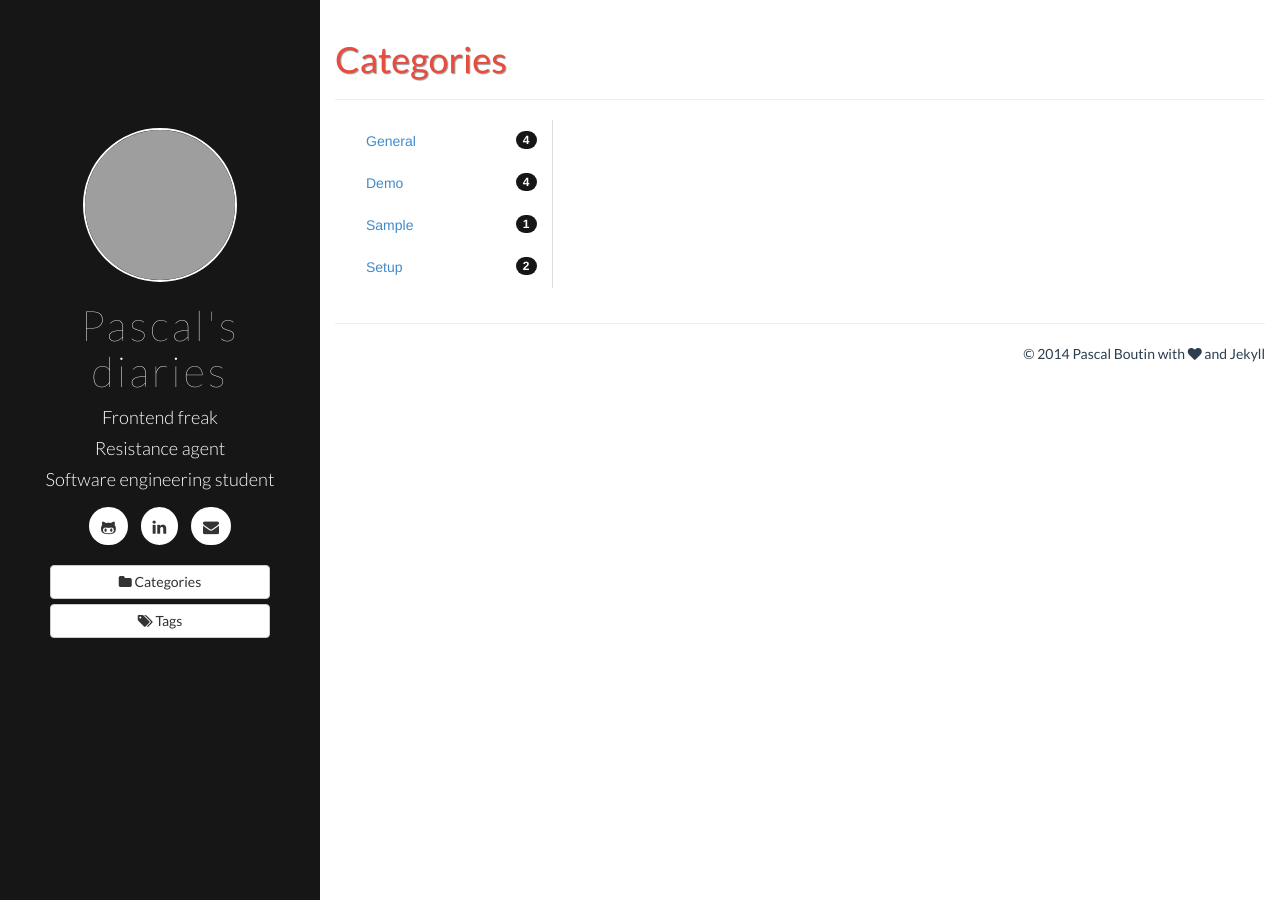
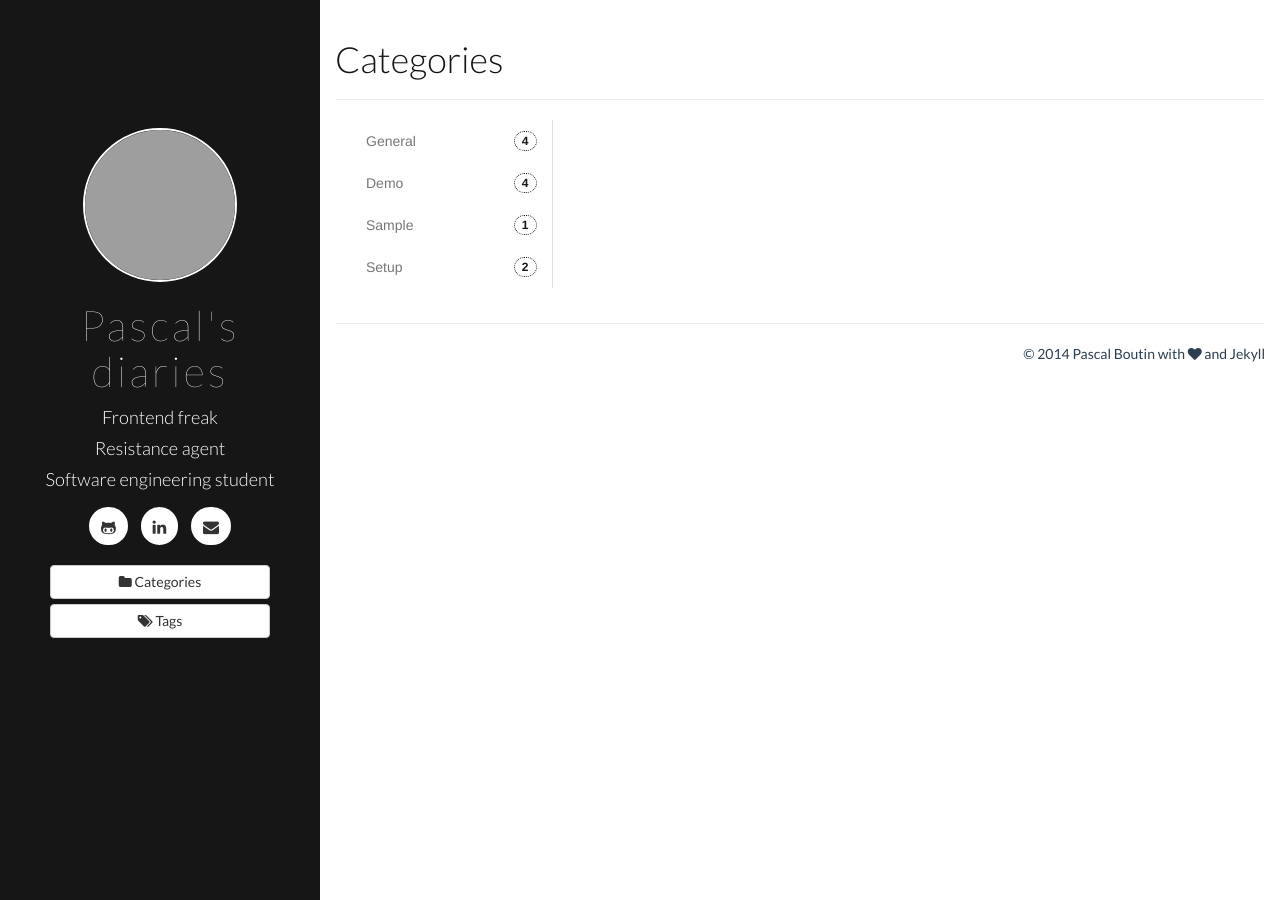
Before and after one commit to pboutin/pboutin.github.io, a Jekyll site: the page built from categories.html, in a window 1280 px wide. Built offline with Jekyll 4.4.1, drawn with Linux system fonts in a browser that asks for light colours; grey boxes are pictures that could not be loaded.

Commit message:
Little touch up for tags and categories

```diff
--- a/assets/css/style.css
+++ b/assets/css/style.css
@@ -78,9 +78,9 @@ article .share .gplus:hover {
 	border-color: #C13929;
 }
 
-.page-header {
-	color: #e74c3c;
-	text-shadow: 1px 1px 1px rgba(150, 150, 150, 1);
+.page-header h1 {
+    font-weight: 300;
+	color: #161616;
 }
 
 article{
@@ -162,12 +162,17 @@ footer {
 }
 
 .nav-tabs-vertical>li>a {
+    color: #777;
     line-height: 1.428571429;
     border: 1px solid transparent;
     border-radius: 4px 0 0 4px;
 }
 
-.badge { background: #161616; }
+.badge {
+    border: 1px dotted #161616;
+    background: #fff;
+    color: #161616;
+}
 
 #nav-menu{
     position: fixed;
```
